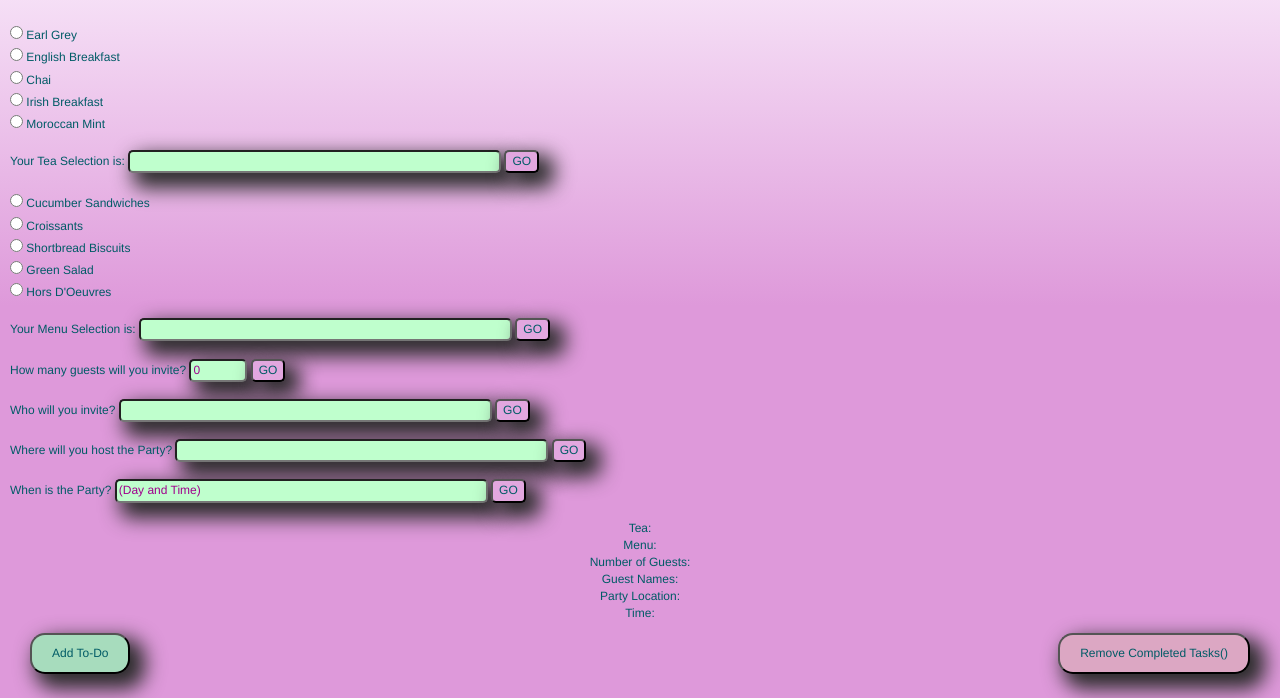
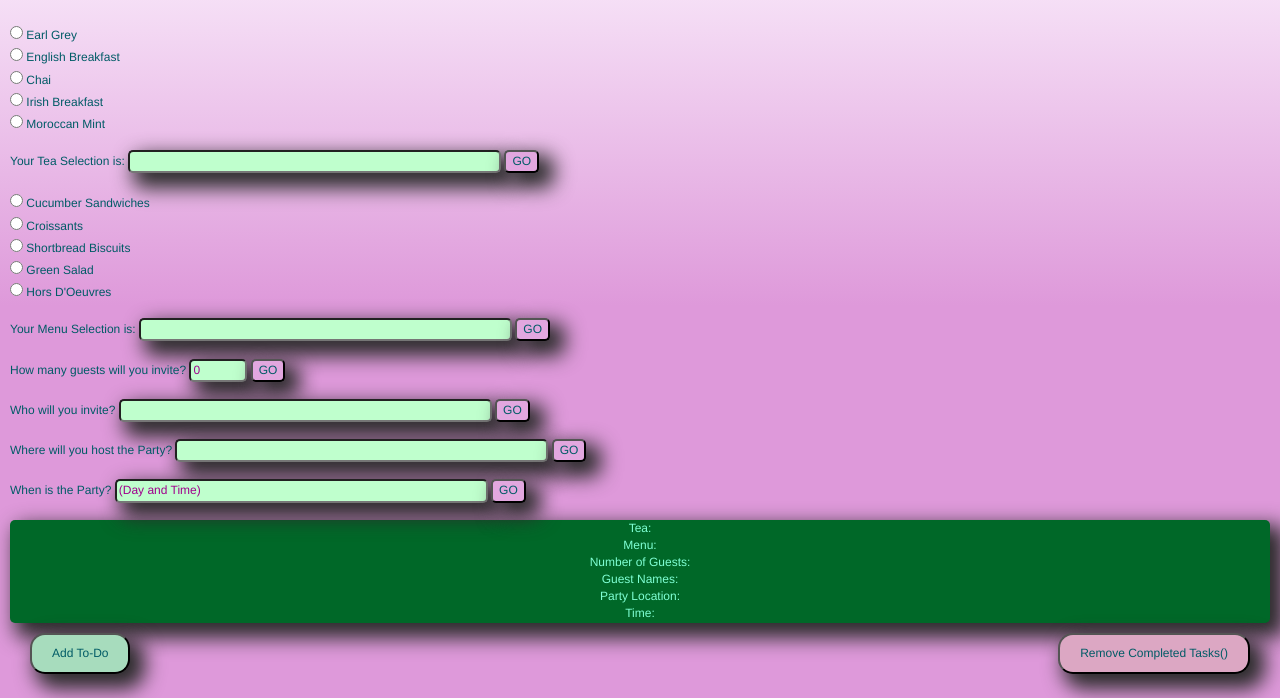
Before and after one commit to Strigida/TeaPartyApp, a plain HTML site: page app/www/index.html in a window 1280 px wide. Shown: the part 102-800 px from the top of the page. Drawn offline with Linux system fonts and the light colour scheme.

Commit message:
Styles Update

```diff
--- a/app/www/css/index.css
+++ b/app/www/css/index.css
@@ -184,6 +184,16 @@ canvas {
 	box-shadow: 10px 10px 20px 5px #2C2C2C;
 	border-radius: 5px 5px 5px 5px;
 }
+#infoBox {
+	color: aquamarine;
+	background-color: #006828;
+	font-weight: bolder;
+	box-shadow: 10px 10px 20px 5px #2C2C2C;
+	border-radius: 5px 5px 5px 5px;
+}
+#infoBox p {
+	text-shadow: 10px 10px 20px 5px #000000;
+}
 
 h1 {
 	font-size:24px;
--- a/app/www/index.html
+++ b/app/www/index.html
@@ -87,7 +87,7 @@
   		<input type="button" id="whenButton" onClick="partyTime()" value="GO">
   		<br><br>
   	</form>
-  	<div>
+  	<div id="infoBox">
 			<p id="teaTotal">Tea:</p>
 			<p id="menuTotal">Menu:</p>
 			<p id="guestTotal">Number of Guests:</p>
```
